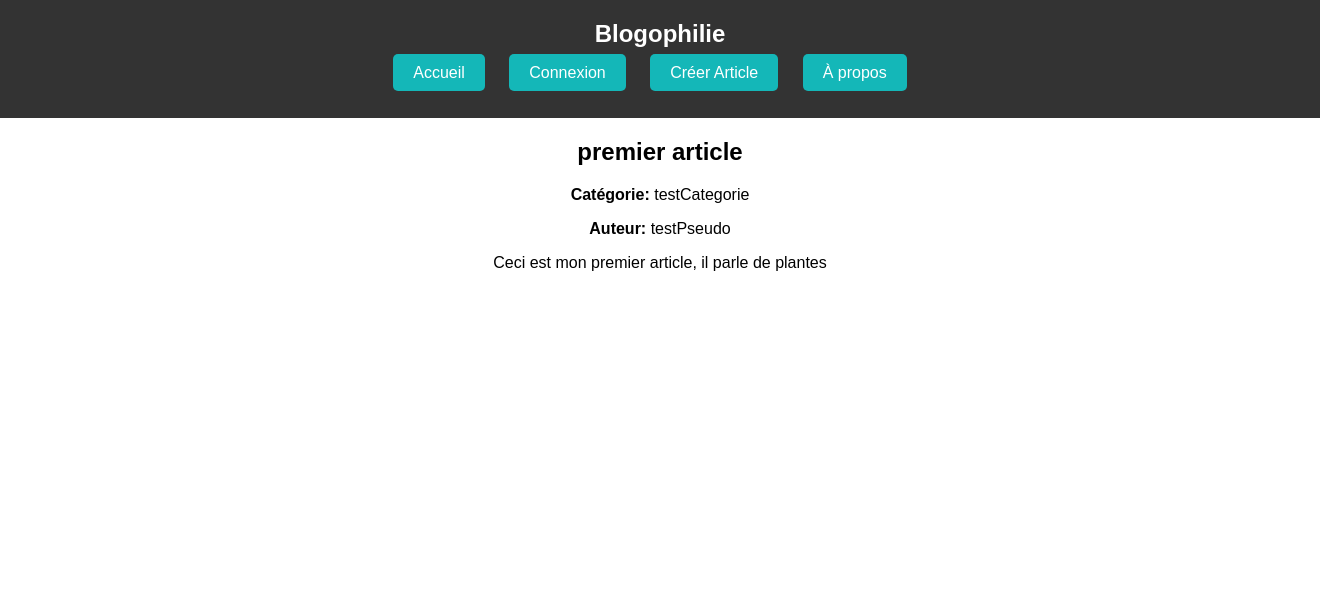
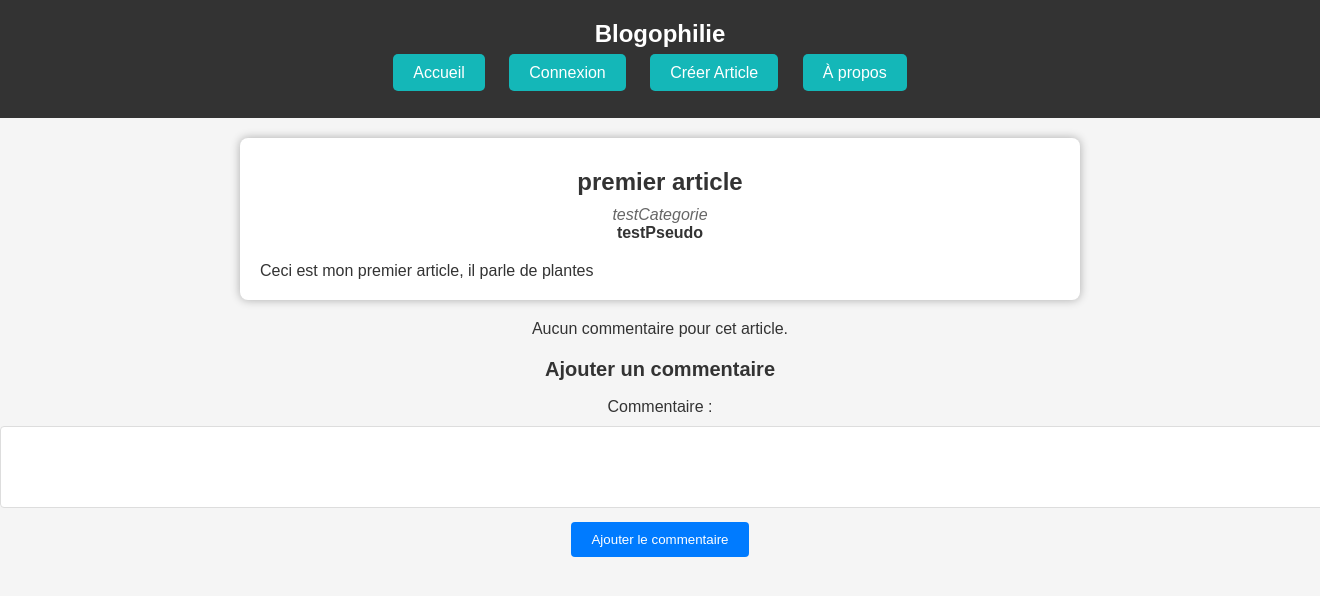
Before and after one commit to TLBTPTL/blog-php, a PHP site: page /pageArticle.php?id=1 in a window 1320 px wide; the page is wider, and only the part inside the window is pictured. Shown: the top 596 px of that part. Run offline with PHP 8.4, Linux system fonts and the light colour scheme; data comes from the database, SQL or seed files in the repository; tables that the repository leaves empty hold one stand-in row (values such as "Sample post").

Commit message:
version rendu oral

```diff
--- a/css/style.css
+++ b/css/style.css
@@ -64,9 +64,3 @@
 button:hover {
     background-color: #0C7D7E;
 }
-
-a{
-    outline: none;
-    text-decoration: none;
-    color: black;
-}
--- a/pageArticle.php
+++ b/pageArticle.php
@@ -1,35 +1,109 @@
 <?php
-    include 'header.php';
-    include 'Article.php';
-    include_once 'functionDataBase.php';
-    $connexion = connectToDatabase();
+include 'header.php';
+include_once 'functionDataBase.php';
+$connexion = connectToDatabase();
+
+// Vérifie si l'ID de l'article est passé en tant que paramètre dans l'URL
+if (isset($_GET['id']) && is_numeric($_GET['id'])) {
+    $idArticle = $_GET['id'];
+
+    // Requête pour récupérer les informations de l'article
+    $stmt = $connexion->prepare("SELECT titreArticle, categorieArticle, pseudo, descriptionArticle
+    FROM article
+    WHERE idArticle = :idArticle");
+
+
+    $stmt->bindParam(':idArticle', $idArticle, PDO::PARAM_INT);
+    $stmt->execute();
+
+    if ($stmt->rowCount() > 0) {
+        $row = $stmt->fetch(PDO::FETCH_ASSOC);
+        $titreArticle = $row['titreArticle'];
+        $categorieArticle = $row['categorieArticle'];
+        $pseudoArticle = $row['pseudo'];
+        $descriptionArticle = $row['descriptionArticle'];
+    } else {
+        echo "L'article demandé n'a pas été trouvé.";
+    }
+} else {
+    echo "ID d'article invalide.";
+}
 ?>
 
 <!DOCTYPE html>
 <html lang="en">
 <head>
     <meta charset="UTF-8">
+    <link rel="stylesheet" href="css/article.css">
     <meta name="viewport" content="width=device-width, initial-scale=1.0">
     <title>Page Article - Blog</title>
 </head>
 <body>
-<?php
+    <div id="Article">
+        <?php if (isset($titreArticle)) : ?>
+            <div id="headArticle">
+                <div id="titreArticle">
+                    <?php echo $titreArticle; ?>
+                </div>
+                <div id="categorieArticle">
+                    <?php if (isset($categorieArticle)) : ?>
+                        <?php echo $categorieArticle; ?>
+                    <?php else : ?>
+                        Categorie non définie
+                    <?php endif; ?>
+                </div>
+                <div id="pseudoArticle">
+                    <?php if (isset($pseudoArticle)) : ?>
+                        <?php echo $pseudoArticle; ?>
+                    <?php else : ?>
+                        Auteur non défini
+                    <?php endif; ?>
+                </div>
+            </div>
+            <div id="descriptionArticle">
+                <?php if (isset($descriptionArticle)) : ?>
+                    <?php echo $descriptionArticle; ?>
+                <?php else : ?>
+                    Description non définie
+                <?php endif; ?>
+            </div>
+        <?php else : ?>
+            <p>L'article demandé n'a pas été trouvé.</p>
+        <?php endif; ?>
+    </div>
+    <div id="Commentaires">
+        <?php
+            // Requête pour récupérer les commentaires de l'article
+            $stmt = $connexion->prepare("SELECT c.descriptionCom, p.pseudoCompte
+                FROM commentaire c
+                INNER JOIN compte p ON c.pseudoArt = p.idCompte
+                WHERE c.article = :idArticle");
 
-    $sql = "SELECT titreArticle, descriptionArticle, categorieArticle, pseudo FROM article";
-    $stmt = $connexion->query($sql);
-    $articles = $stmt->fetchAll(PDO::FETCH_ASSOC);
+            $stmt->bindParam(':idArticle', $idArticle, PDO::PARAM_INT);
+            $stmt->execute();
 
+            if ($stmt->rowCount() > 0) {
+                $commentaires = $stmt->fetchAll(PDO::FETCH_ASSOC);
+                foreach ($commentaires as $commentaire) {
+                    echo '<div class="commentaire">';
+                    echo '<p><strong>Par ' . $commentaire['pseudoCompte'] . '</strong></p>';
+                    echo '<p>' . $commentaire['descriptionCom'] . '</p>';
+                    echo '</div>';
+                }
+            } else {
+                echo "Aucun commentaire pour cet article.";
+            }
+        ?>
+    </div>
 
-    foreach ($articles as $article) {
-        echo "<h2>{$article['titreArticle']}</h2>";
-        echo "<p><strong>Catégorie:</strong> {$article['categorieArticle']}</p>";
-        echo "<p><strong>Auteur:</strong> {$article['pseudo']}</p>";
-        // Vous pouvez afficher une partie du contenu ici si vous le souhaitez
-        echo "<p>{$article['descriptionArticle']}</p>";
-        //echo "<a href='article_detail.php?id={$article['idArticle']}' class='btn btn-primary'>Lire la suite</a>";
-}
-
-
-?>
+    <div id="AjouterCommentaire">
+        <h2>Ajouter un commentaire</h2>
+        <form method="post" action="ajouter_commentaire.php">
+            <input type="hidden" name="idArticle" value="<?php echo $idArticle; ?>">
+            <label for="commentaire">Commentaire :</label>
+            <textarea name="commentaire" id="commentaire" rows="4" required></textarea>
+            <button type="submit">Ajouter le commentaire</button>
+        </form>
+    </div>
 </body>
 </html>
```
Also changed, not shown: index.php (+6 -11 lines).
